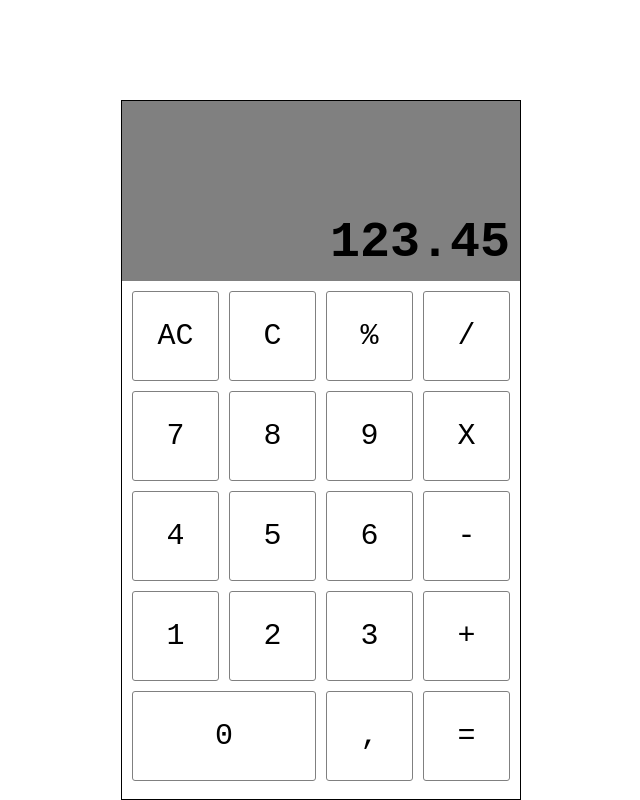
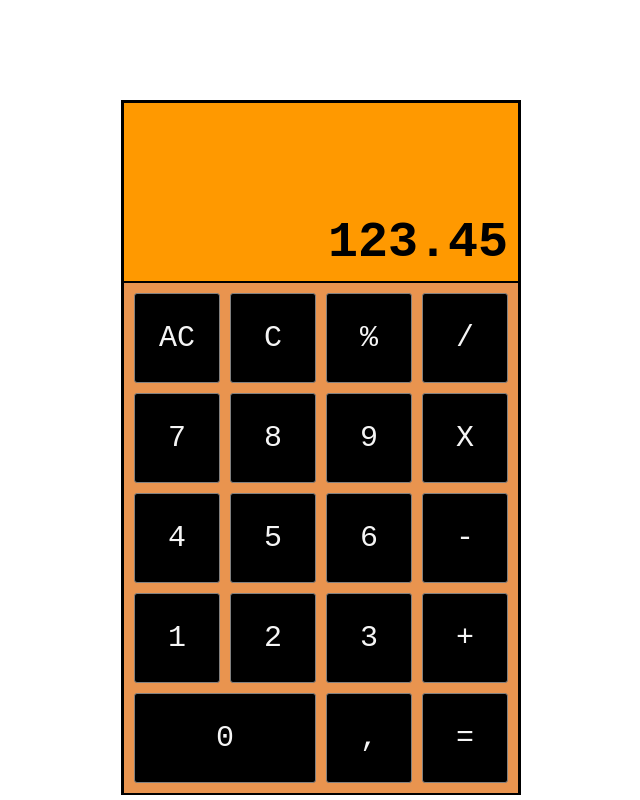
Before and after one commit to Anderson2522/calculadora-2025, a plain HTML site: page index.html in a window 1280 px wide. Shown: the whole page, without its empty margins (319-959 px from the left). Drawn offline with Linux system fonts and the light colour scheme.

Commit message:
Cambios esteticos hechos por Victor

```diff
--- a/index.css
+++ b/index.css
@@ -2,8 +2,8 @@
 
 #calculadora {
     width: 40rem;
-    height: 70rem;
-    border: 1px solid black;
+    height: 69.5rem;
+    border: 3px solid black;
 
     margin: auto;
     margin-top: 10rem;
--- a/views/PantallaView.css
+++ b/views/PantallaView.css
@@ -1,8 +1,8 @@
 .pantalla {
     height: 18rem;
-    background-color: gray;
+    background-color: rgb(255, 153, 0);
     padding: 1rem;
-
+border-bottom: 2px solid black;
     font-size: 5rem;
     font-weight: 600;
 
--- a/views/TecladoView.css
+++ b/views/TecladoView.css
@@ -5,19 +5,23 @@
     grid-template-columns: repeat(4,1fr);
     grid-template-rows: repeat(5,9rem);
     gap: 1rem;
+    background-color: rgb(233, 148, 79);
 }
 .teclas {
     font-size: 3rem;
     border: 1px solid gray;
     border-radius: 3px;
+    background-color: black;
 
     display: flex;
     justify-content: center;
     align-items: center;
     cursor: pointer;
+    color: whitesmoke;
 }
 .teclas:hover {
     background-color: blueviolet;
+
 }
 .tecla-0 {
     grid-column: 1/3;
```
